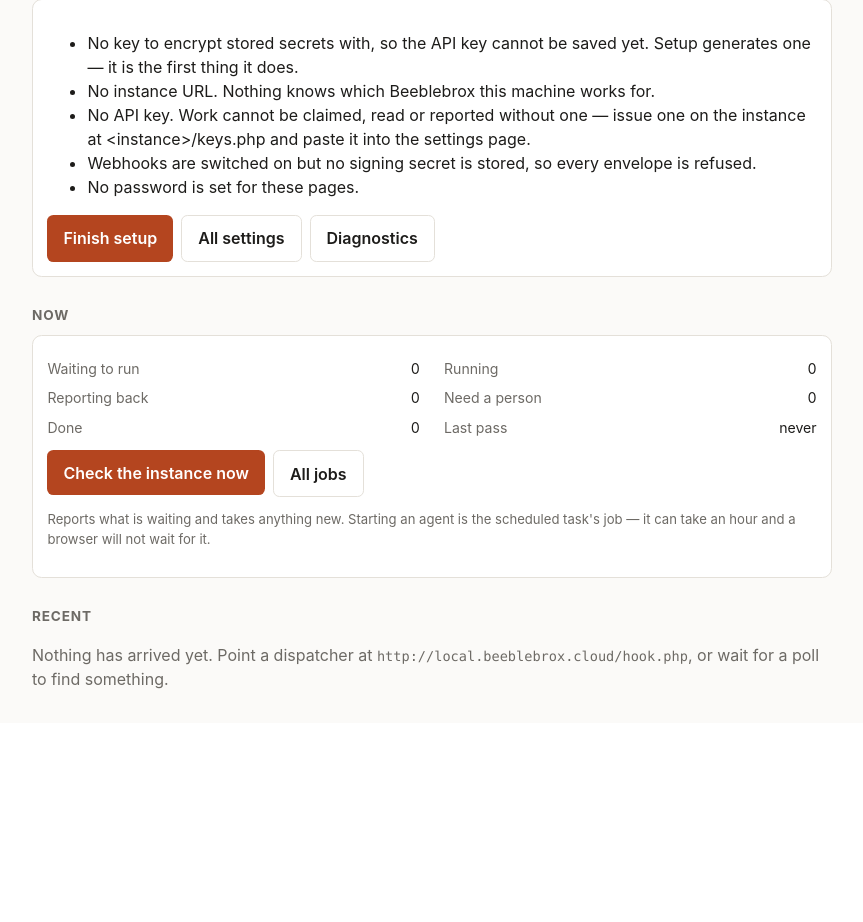
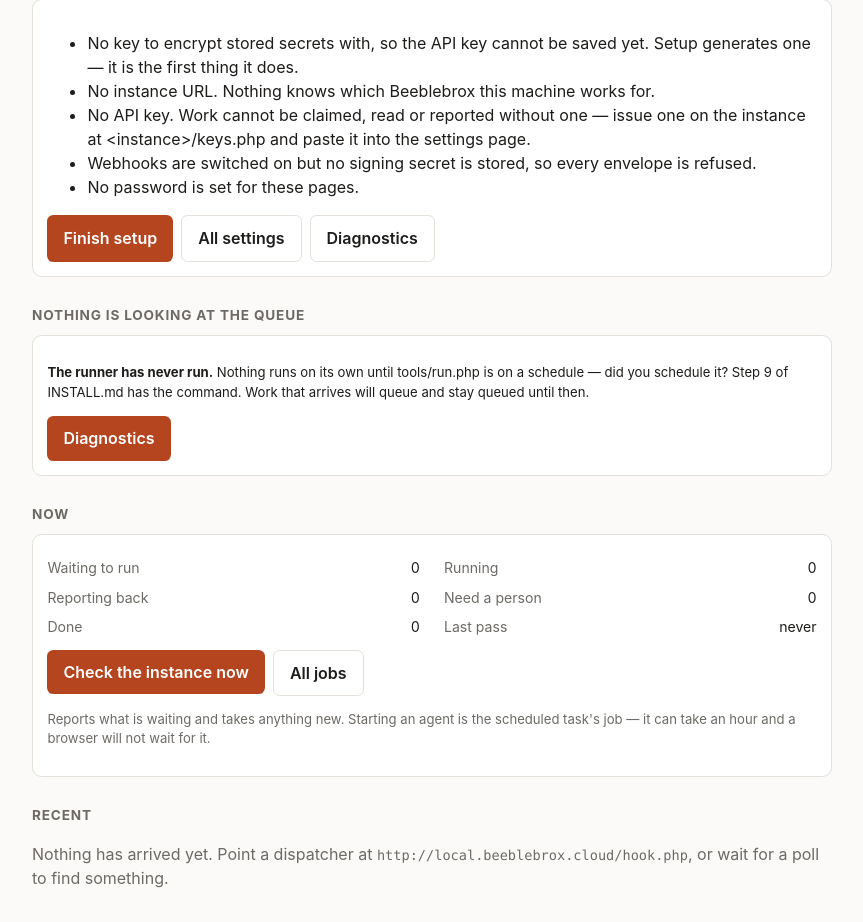
Before and after one commit to j-tools/beeblebrox-local, a PHP site: page /index.php in a window 1280 px wide. Shown: the part 135-1057 px from the top of the page, without its empty margins (208-1071 px from the left). Before the commit the page ends 824 px from the top, so only its background shows below. Run offline with PHP 8.4, Linux system fonts and the light colour scheme; the visitor is signed in with stand-in values (Sample User, id 1); some libraries are stand-ins or nearby versions.

Commit message:
Say on the dashboard when nothing is looking at the queue
A job sat queued for hours and the only sign on the dashboard was the words
"Last pass: never" in a row of counts. That is a fact, not an answer, and the
question being asked in front of a queued job is why nothing is happening to it.

The check already existed — it was inline in checks_run(), which meant it only
ever appeared on the diagnostics page and in the CLI, neither of which is where
somebody looks first. It comes out as check_runner_pass(), used by all three, so
there is one rule about how long is too long rather than a second one written for
the dashboard.

Five minutes, against a schedule INSTALL.md says to fire every minute: five
missed passes is no longer a machine that is merely between runs. The message
asks the question whose answer is almost always no — did you schedule it — and
names how many jobs are already waiting, which is the difference between a
worker that is idle and one that is stuck.

Co-Authored-By: Claude Opus 5 <noreply@anthropic.com>

```diff
--- a/index.php
+++ b/index.php
@@ -13,6 +13,7 @@ require_once __DIR__ . '/lib/db.php';
 require_once __DIR__ . '/lib/settings.php';
 require_once __DIR__ . '/lib/session.php';
 require_once __DIR__ . '/lib/jobs.php';
+require_once __DIR__ . '/lib/checks.php';
 require_once __DIR__ . '/lib/view.php';
 
 // The database is the first thing that can be wrong, and a stack trace is a poor way to say so on the
@@ -103,6 +104,7 @@ if ($_SERVER['REQUEST_METHOD'] === 'POST' && ($_POST['action'] ?? '') === 'check
 }
 
 $gaps = settings_gaps();
+$runner = check_runner_pass();
 $counts = job_counts();
 $recent = jobs_recent(12);
 $attention = jobs_by_status('attention', 20);
@@ -125,6 +127,23 @@ view_flash(null, $notice);
       <a href="setup.php" class="primary">Finish setup</a>
       <a href="settings.php" class="secondary">All settings</a>
       <a href="diagnostics.php" class="secondary">Diagnostics</a>
+    </div>
+  </div>
+<?php endif; ?>
+
+<?php /* The one thing this page was not saying. "Last pass: never" was on it, in a row of
+         numbers, which is a fact and not an answer — and the question being asked in front of a
+         queued job is why nothing is happening to it. */ ?>
+<?php if ($runner['state'] !== 'pass'): ?>
+  <h2>Nothing is looking at the queue</h2>
+  <div class="card">
+    <p class="small"><strong><?= h($runner['what']) ?>.</strong> <?= h($runner['detail']) ?></p>
+<?php if ((int)$counts['queued'] > 0): ?>
+    <p class="small"><?= (int)$counts['queued'] ?> job<?= (int)$counts['queued'] === 1 ? '' : 's' ?>
+       already waiting, and will keep waiting until a pass runs.</p>
+<?php endif; ?>
+    <div class="actions">
+      <a href="diagnostics.php" class="primary">Diagnostics</a>
     </div>
   </div>
 <?php endif; ?>
--- a/lib/checks.php
+++ b/lib/checks.php
@@ -21,6 +21,29 @@ function check($state, $what, $detail = '', $url = null) {
 
 // $deep runs the checks that cost a network round trip or start a process. The dashboard skips them;
 // the diagnostics page and the CLI do not.
+// Whether anything is looking at the queue.
+//
+// Its own function because three places ask it: the diagnostics page, tools/selftest.php, and the
+// dashboard — where somebody wondering why a job is still queued actually is. One rule, so the three
+// cannot disagree about how long is too long.
+//
+// Five minutes, against a schedule INSTALL.md says to fire every minute: five missed passes is no
+// longer a machine that is merely between runs. A deliberately slower schedule will show this
+// between its runs, which is the honest answer to "is anything looking right now" — no.
+function check_runner_pass() {
+  $last = setting('last_pass_at');
+  if ($last === '' || $last === null) {
+    return check('warn', 'The runner has never run',
+      'Nothing runs on its own until tools/run.php is on a schedule — did you schedule it? Step 9 ' .
+      'of INSTALL.md has the command. Work that arrives will queue and stay queued until then.');
+  }
+  if (time() - strtotime($last) <= 5 * 60) {
+    return check('pass', 'The runner is running', 'last pass ' . view_ago_safe($last));
+  }
+  return check('warn', 'The runner has not run recently',
+    'The last pass was ' . view_ago_safe($last) . '. Nothing new is being picked up while that is ' .
+    'true, so the scheduled task has probably stopped.');
+}
 function checks_run($deep = true) {
   $out = [];
   $cfg = bbl_config();
@@ -180,17 +203,7 @@ function checks_run($deep = true) {
   }
 
   // --- the runner --------------------------------------------------------------------------------
-  $last = setting('last_pass_at');
-  if ($last === '' || $last === null) {
-    $out[] = check('warn', 'The runner has never run',
-      'Nothing happens on its own until tools/run.php is on a schedule. See INSTALL.md.');
-  } else {
-    $minutes = intdiv(max(0, time() - strtotime($last)), 60);
-    $out[] = $minutes <= 10
-      ? check('pass', 'The runner is running', 'last pass ' . view_ago_safe($last))
-      : check('warn', 'The runner has not run recently',
-          'Last pass was ' . view_ago_safe($last) . '. Check the scheduled task.');
-  }
+  $out[] = check_runner_pass();
 
   // --- where the work happens --------------------------------------------------------------------
   $job_root = $cfg['job_root'];
```
Also changed, not shown: tests/smoke.php (+25 -0 lines).
